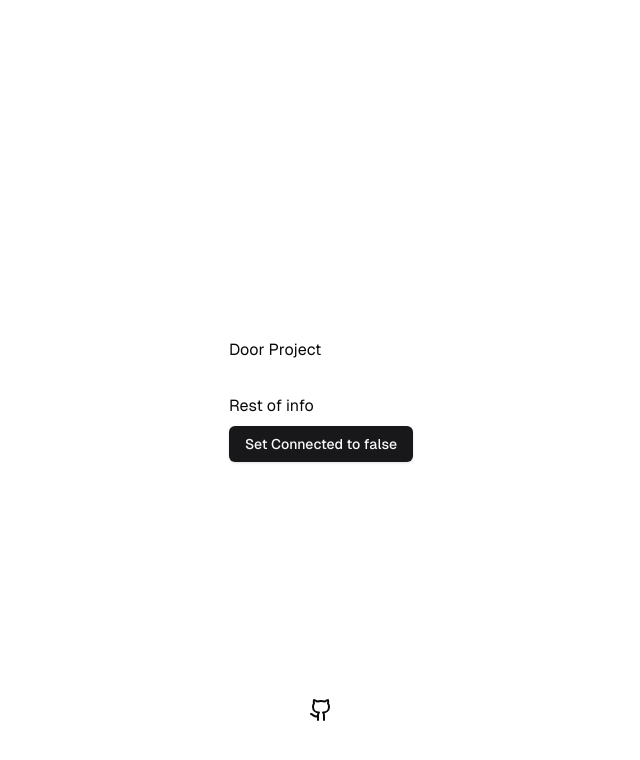
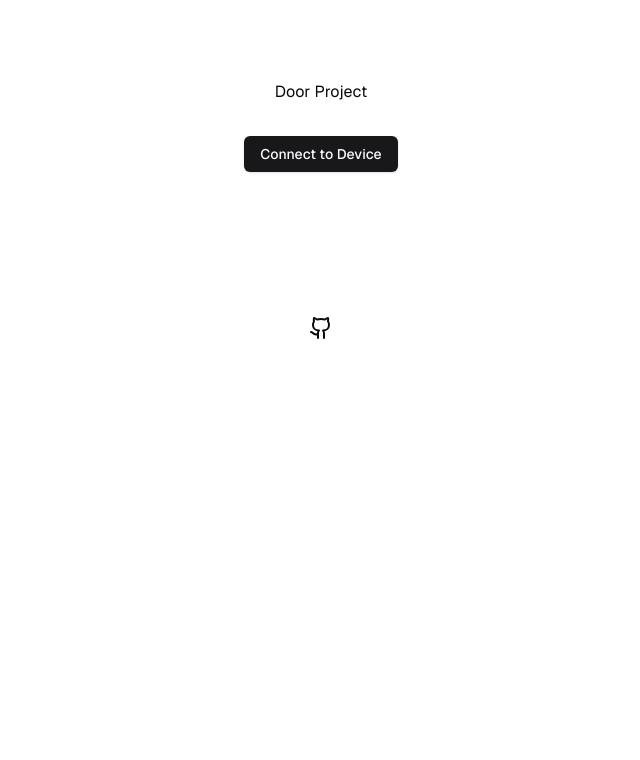
Before and after one commit to xavieryn/Arduino-Door-Opener, a Next.js app: page / in a window 1280 px wide. Shown: the top 760 px of the page, without its empty margins (319-959 px from the left). Built offline with nearby package versions, Linux system fonts and the light colour scheme.

Commit message:
Able to connect to bluetooth, but no functionality

```diff
--- a/app/layout.tsx
+++ b/app/layout.tsx
@@ -14,8 +14,8 @@ const geistMono = localFont({
 });
 
 export const metadata: Metadata = {
-  title: "Create Next App",
-  description: "Generated by create next app",
+  title: "Door Project",
+  description: "Learning Bluetooth API :D",
 };
 
 export default function RootLayout({
--- a/app/page.tsx
+++ b/app/page.tsx
@@ -4,13 +4,19 @@ import Image from "next/image";
 
 export default function Home() {
   return (
-    <div className="grid grid-rows-[20px_1fr_20px] items-center justify-items-center min-h-screen p-8 pb-20 gap-16 sm:p-20 font-[family-name:var(--font-geist-sans)]">
-      <main className="flex flex-col gap-8 row-start-2 items-center sm:items-start">
-       <div>Door Project</div>
-       <Bluetooth/>
+    <div className="flex flex-col items-center justify-items-center min-h-screen p-8 pb-20 gap-16 sm:p-20 font-[family-name:var(--font-geist-sans)]">
+      <main className="flex flex-col text-center gap-8 row-start-2 items-center ">
+        <div className="flex text-center align-items-center justify-center">
+          Door Project
+        </div>
+        <Bluetooth />
       </main>
-      <footer className="row-start-3 flex gap-6 flex-wrap items-center justify-center">
-        <div><a href="https://github.com/xavieryn"> <Github/></a></div>
+      <footer className="pt-20 flex gap-6 flex-wrap items-center justify-center">
+        <div>
+          <a href="https://github.com/xavieryn">
+            <Github />
+          </a>
+        </div>
       </footer>
     </div>
   );
--- a/components/Bluetooth.tsx
+++ b/components/Bluetooth.tsx
@@ -1,32 +1,85 @@
 "use client";
-
 import { Button } from "@/components/ui/button";
 import { useState } from "react";
 
+// Define TypeScript interfaces for better type safety
+interface BluetoothDevice extends globalThis.BluetoothDevice {
+  gatt?: BluetoothRemoteGATTServer;
+}
+
 function Bluetooth() {
-  const [connected, isConnected] = useState(false);
+  const [connected, setIsConnected] = useState(false);
+  const [device, setDevice] = useState<BluetoothDevice | null>(null);
+  const [isConnecting, setIsConnecting] = useState(false);
+
   const connectToDevice = async () => {
-    navigator.bluetooth.requestDevice({
-      filters: [{ namePrefix: "Arduino R4" }, { services: ["Service ID"] }],
-    });
-    isConnected(true);
+    try {
+      const SERVICE_UUID = "19B10000-E8F2-537E-4F6C-D104768A1214".toLowerCase();
+      const CHARACTERISTIC_UUID =
+        "19B10001-E8F2-537E-4F6C-D104768A1214".toLowerCase();
+      setIsConnecting(true);
+      const device = await navigator.bluetooth.requestDevice({
+        filters: [{ namePrefix: "Arduino" }, { services: [SERVICE_UUID] }],
+      });
+      console.log("Device selected:", device.name);
+
+      if (!device.gatt) {
+        throw new Error("Error :(, No GATT server found ");
+      }
+
+      const server = await device.gatt.connect();
+      const service = await server.getPrimaryService(SERVICE_UUID);
+      const characteristic = await service.getCharacteristic(
+        CHARACTERISTIC_UUID
+      );
+
+      setDevice(device);
+      setIsConnected(true);
+      device.addEventListener("gattserverdisconnected", onDisconnected);
+    } catch (err) {
+      console.log("Connection failed:", err);
+    } finally {
+      setIsConnecting(false);
+    }
+  };
+
+  const onDisconnected = () => {
+    setIsConnected(false);
+    setDevice(null);
+  };
+
+  const disconnectDevice = async () => {
+    try {
+      if (device?.gatt?.connected) {
+        device.gatt.disconnect();
+      }
+      setIsConnected(false);
+      setDevice(null);
+    } catch (err) {
+      console.log("Disconnect failed:", err);
+    }
   };
 
   return (
-    <div>
-      {connected ? (
+    <div className="flex justify-center align-items-center text-center">
+      {!connected ? (
         <div>
-          <Button onClick={connectToDevice}>Connect to Device</Button>
+          <Button onClick={connectToDevice}>
+            {isConnecting ? (
+              <div>Connecting...</div>
+            ) : (
+              <div>Connect to Device</div>
+            )}
+          </Button>
         </div>
       ) : (
         <div className="flex flex-col gap-2">
-          Rest of info
-          <Button onClick={() => isConnected(true)}>
-            Set Connected to false
-          </Button>
+          Connected to: {device?.name || "Unknown Device"}
+          <Button onClick={disconnectDevice}>Disconnect</Button>
         </div>
       )}
     </div>
   );
 }
+
 export default Bluetooth;
```
